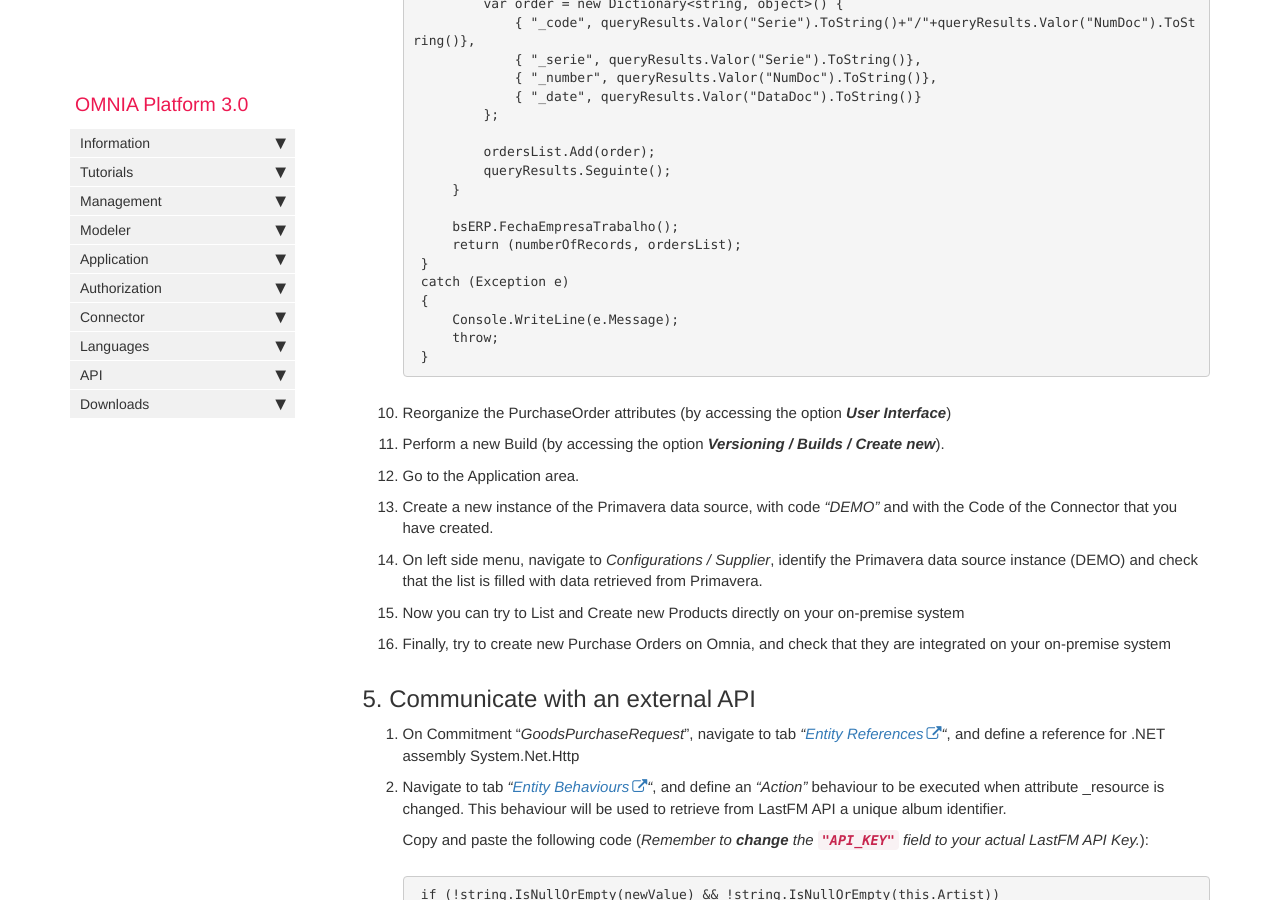
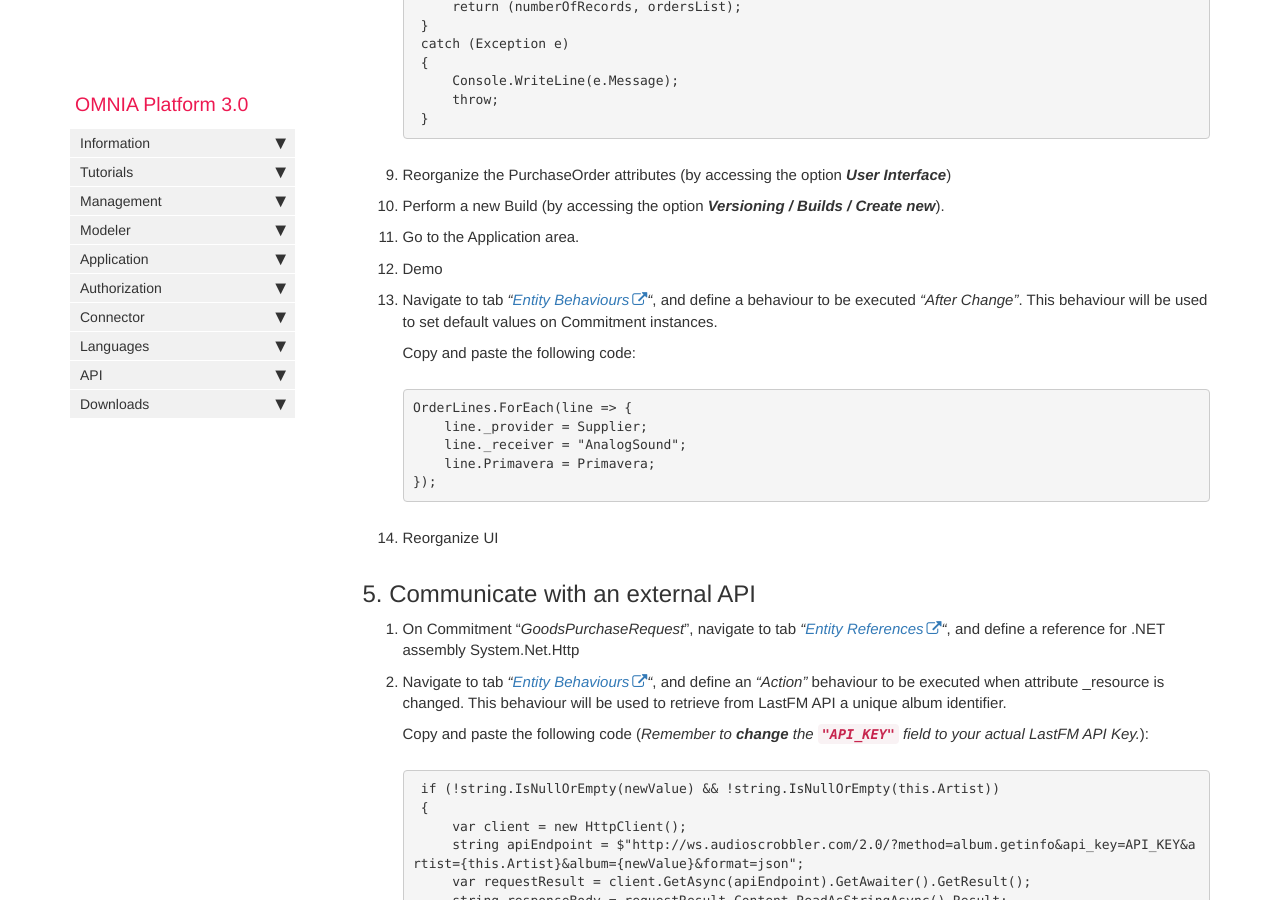
Before and after one commit to daniel8lopes/omnia3, a Jekyll site: the page built from docs/pages/omnia3/Tutorials/omnia3_multisystemconnectortutorial.md, in a window 1280 px wide and 900 px high, scrolled down 6539 px. Built offline with Jekyll 4.4.1, drawn with Linux system fonts in a browser that asks for light colours; nearby versions of some CDN libraries; comment, search, counter and statistics services are not loaded; some of the changed text lies outside the part shown.

Commit message:
Update omnia3_multisystemconnectortutorial.md

````diff
--- a/docs/pages/omnia3/Tutorials/omnia3_multisystemconnectortutorial.md
+++ b/docs/pages/omnia3/Tutorials/omnia3_multisystemconnectortutorial.md
@@ -214,26 +214,14 @@ This tutorial also requires an access to [Primavera ERP](https://pt.primaverabss
     - Supplier
     - OrderLines
 
-6. Navigate to tab *"[Entity Behaviours](https://docs.numbersbelieve.com/omnia3_modeler_datasources.html)"*, and define a behaviour to be executed *"After Change"*. This behaviour will be used to set default values on Commitment instances.
-
-    Copy and paste the following code:
-
-    ```C#
-	OrderLines.ForEach(line => {
-		line._provider = Supplier;
-		line._receiver = "AnalogSound";
-		line.Primavera = Primavera;
-	});
-    ```
-
-7. On Document "*PurchaseOrder*", navigate to tab *"[Data References](https://docs.numbersbelieve.com/omnia3_modeler_references.html)"*, and define a reference for Primavera assemblies:
+6. On Document "*PurchaseOrder*", navigate to tab *"[Data References](https://docs.numbersbelieve.com/omnia3_modeler_references.html)"*, and define a reference for Primavera assemblies:
 
     1. Interop.StdBE900.dll
     2. Interop.ErpBS900.dll
     3. Interop.IGcpBS900.dll
     4. Interop.GcpBE900.dll
 
-8. Navigate to tab *"[Data Behaviours](https://docs.numbersbelieve.com/omnia3_modeler_datasources.html)"*, and define a behaviour to be executed on *"ReadList"*. This behaviour will be used for Query and List requests for this entity.
+7. Navigate to tab *"[Data Behaviours](https://docs.numbersbelieve.com/omnia3_modeler_datasources.html)"*, and define a behaviour to be executed on *"ReadList"*. This behaviour will be used for Query and List requests for this entity.
 
     Copy and paste the following code (*Remember to **change** the **```"USER"```** and **```"PASS"```** fields to your actual username and password.*):
 
@@ -310,19 +298,27 @@ This tutorial also requires an access to [Primavera ERP](https://pt.primaverabss
 	}
     ```
 
-10. Reorganize the PurchaseOrder attributes (by accessing the option ***User Interface***)
+9. Reorganize the PurchaseOrder attributes (by accessing the option ***User Interface***)
 
-11. Perform a new Build (by accessing the option ***Versioning / Builds / Create new***).
+10. Perform a new Build (by accessing the option ***Versioning / Builds / Create new***).
 
-12. Go to the Application area.
+11. Go to the Application area.
 
-13. Create a new instance of the Primavera data source, with code *"DEMO"* and with the Code of the Connector that you have created.
+12. Demo
 
-14. On left side menu, navigate to *Configurations / Supplier*, identify the Primavera data source instance (DEMO) and check that the list is filled with data retrieved from Primavera.
+13. Navigate to tab *"[Entity Behaviours](https://docs.numbersbelieve.com/omnia3_modeler_datasources.html)"*, and define a behaviour to be executed *"After Change"*. This behaviour will be used to set default values on Commitment instances.
 
-15. Now you can try to List and Create new Products directly on your on-premise system
+    Copy and paste the following code:
 
-16. Finally, try to create new Purchase Orders on Omnia, and check that they are integrated on your on-premise system
+    ```C#
+	OrderLines.ForEach(line => {
+		line._provider = Supplier;
+		line._receiver = "AnalogSound";
+		line.Primavera = Primavera;
+	});
+    ```
+
+14. Reorganize UI
 
 ## 5. Communicate with an external API
 
````
Also changed, not shown: other parts of docs/pages/omnia3/Tutorials/omnia3_multisystemconnectortutorial.md (+1 -1 lines).
